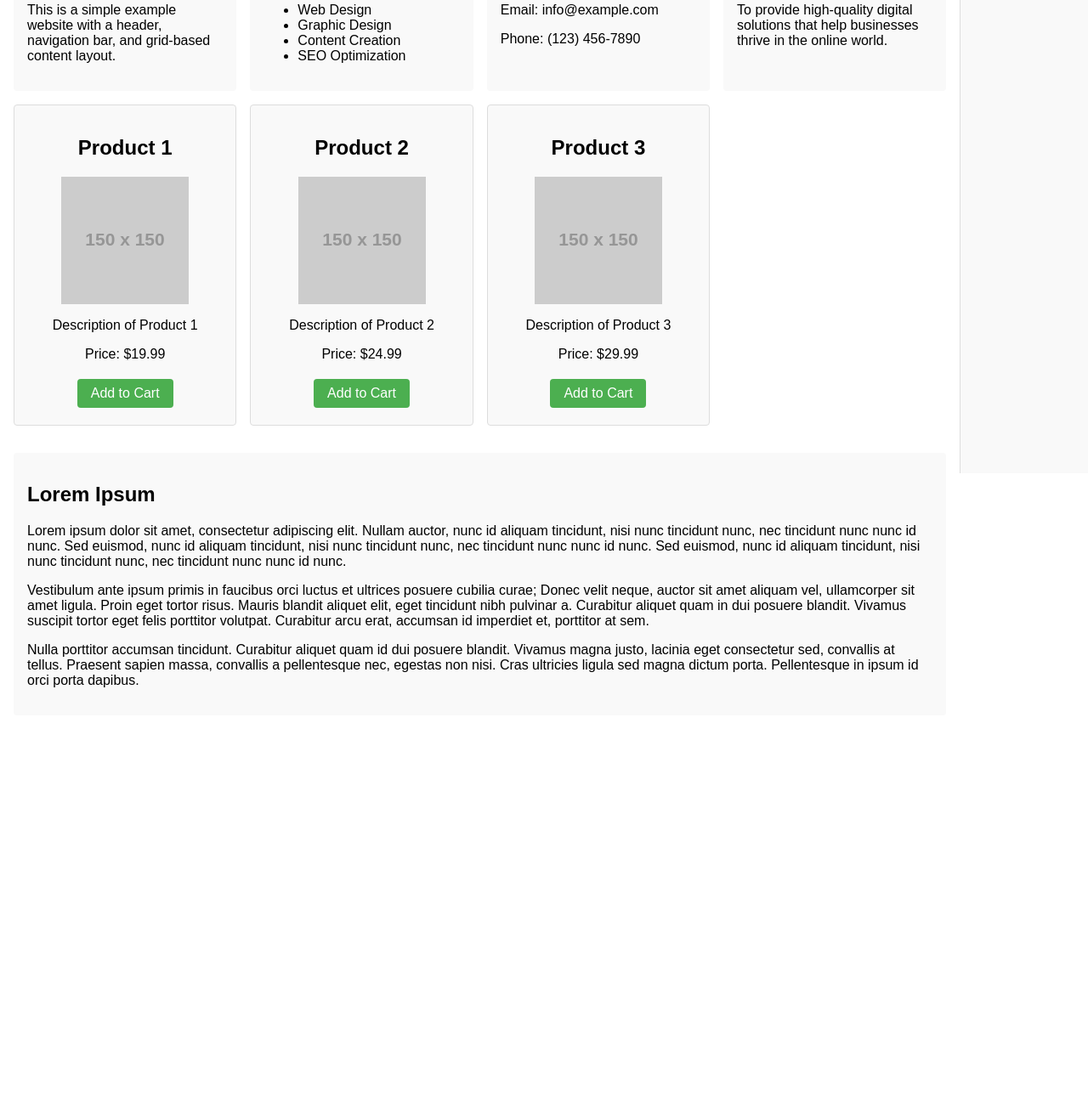
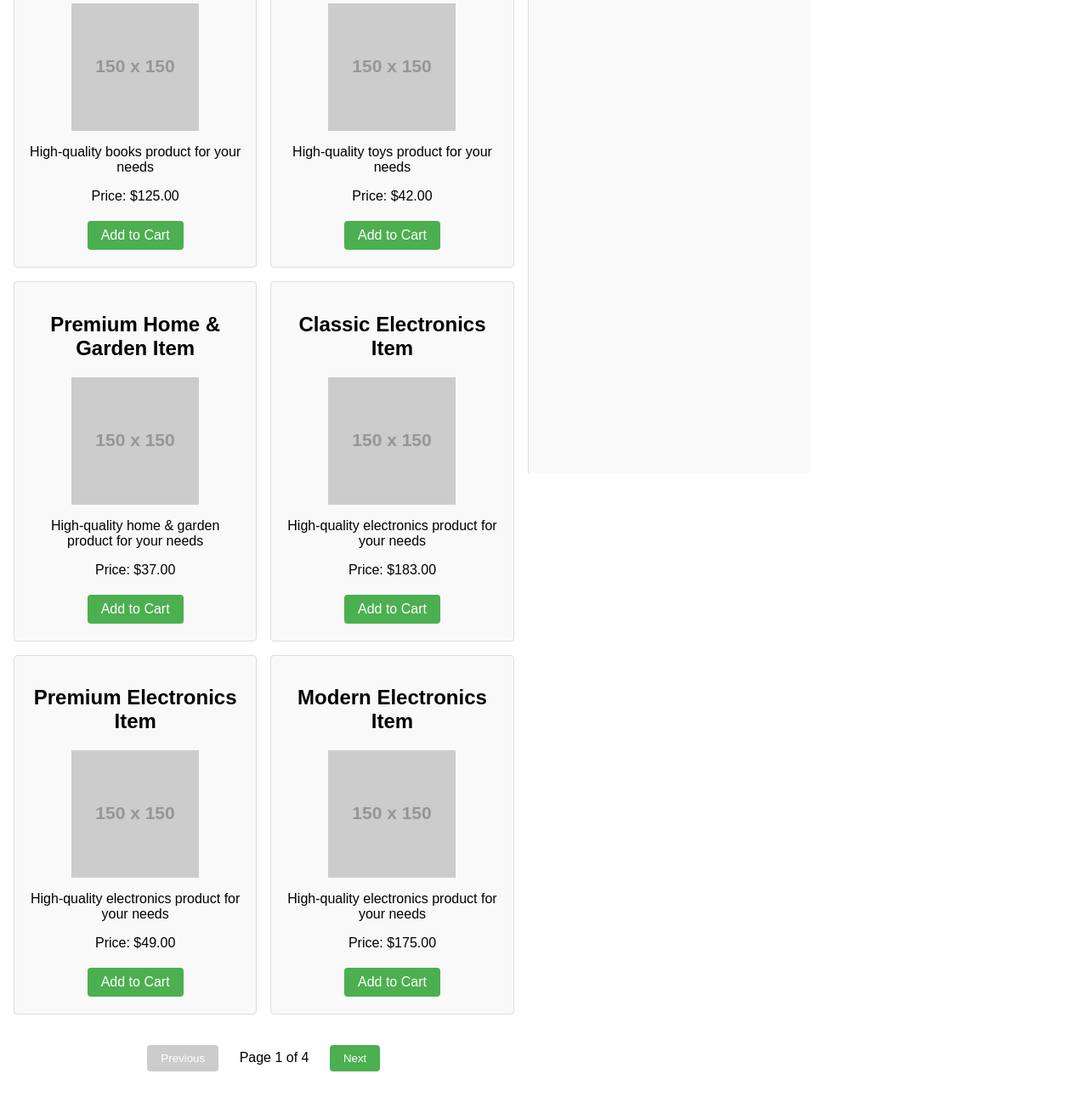
Before and after one commit to devoxi/csq-demo, a plain HTML site: page index.html in a window 1280 px wide. Shown: the part 275-1572 px from the top of the page at 85% size. Before the commit the page ends 1133 px from the top, so only its background shows below. Drawn offline with Linux system fonts and the light colour scheme; placeholder pictures from the web are drawn by us.

Commit message:
random products and pagination

```diff
--- a/index.html
+++ b/index.html
@@ -107,6 +107,33 @@
             border-bottom: 1px solid #ddd;
             padding-bottom: 10px;
         }
+        .pagination {
+            grid-column: 1 / -1;
+            text-align: center;
+            margin: 20px 0;
+        }
+        .pagination button {
+            background-color: #4CAF50;
+            color: white;
+            border: none;
+            padding: 8px 16px;
+            margin: 0 5px;
+            cursor: pointer;
+            border-radius: 4px;
+        }
+        .pagination button:disabled {
+            background-color: #cccccc;
+            cursor: not-allowed;
+        }
+        .products-section {
+            grid-column: 1 / -1;
+            display: grid;
+            grid-template-columns: repeat(auto-fit, minmax(250px, 1fr));
+            gap: 1rem;
+        }
+        #page-info {
+            margin: 0 15px;
+        }
     </style>
 </head>
 <body>
@@ -126,60 +153,13 @@
         </nav>
         <main>
             <div class="grid-container">
-                <div class="grid-item">
-                    <h2>About Us</h2>
-                    <p>This is a simple example website with a header, navigation bar, and grid-based content layout.</p>
+                <div id="products-container" class="products-section">
+                    <!-- Products will be inserted here -->
                 </div>
-                <div class="grid-item">
-                    <h2>Our Services</h2>
-                    <ul>
-                        <li>Web Design</li>
-                        <li>Graphic Design</li>
-                        <li>Content Creation</li>
-                        <li>SEO Optimization</li>
-                    </ul>
-                </div>
-                <div class="grid-item">
-                    <h2>Contact Information</h2>
-                    <p>Email: info@example.com</p>
-                    <p>Phone: (123) 456-7890</p>
-                </div>
-                <div class="grid-item">
-                    <h2>Our Mission</h2>
-                    <p>To provide high-quality digital solutions that help businesses thrive in the online world.</p>
-                </div>
-                <div class="grid-item product">
-                    <h2>Product 1</h2>
-                    <img src="https://via.placeholder.com/150" alt="Product 1">
-                    <p>Description of Product 1</p>
-                    <p>Price: $19.99</p>
-                    <button class="add-to-cart" data-id="1" data-name="Product 1" data-price="19.99">Add to Cart</button>
-                </div>
-                <div class="grid-item product">
-                    <h2>Product 2</h2>
-                    <img src="https://via.placeholder.com/150" alt="Product 2">
-                    <p>Description of Product 2</p>
-                    <p>Price: $24.99</p>
-                    <button class="add-to-cart" data-id="2" data-name="Product 2" data-price="24.99">Add to Cart</button>
-                </div>
-                <div class="grid-item product">
-                    <h2>Product 3</h2>
-                    <img src="https://via.placeholder.com/150" alt="Product 3">
-                    <p>Description of Product 3</p>
-                    <p>Price: $29.99</p>
-                    <button class="add-to-cart" data-id="3" data-name="Product 3" data-price="29.99">Add to Cart</button>
-                </div>
-                <div class="grid-item long-form-content">
-                    <h2>Lorem Ipsum</h2>
-                    <p>
-                        Lorem ipsum dolor sit amet, consectetur adipiscing elit. Nullam auctor, nunc id aliquam tincidunt, nisi nunc tincidunt nunc, nec tincidunt nunc nunc id nunc. Sed euismod, nunc id aliquam tincidunt, nisi nunc tincidunt nunc, nec tincidunt nunc nunc id nunc. Sed euismod, nunc id aliquam tincidunt, nisi nunc tincidunt nunc, nec tincidunt nunc nunc id nunc.
-                    </p>
-                    <p>
-                        Vestibulum ante ipsum primis in faucibus orci luctus et ultrices posuere cubilia curae; Donec velit neque, auctor sit amet aliquam vel, ullamcorper sit amet ligula. Proin eget tortor risus. Mauris blandit aliquet elit, eget tincidunt nibh pulvinar a. Curabitur aliquet quam in dui posuere blandit. Vivamus suscipit tortor eget felis porttitor volutpat. Curabitur arcu erat, accumsan id imperdiet et, porttitor at sem.
-                    </p>
-                    <p>
-                        Nulla porttitor accumsan tincidunt. Curabitur aliquet quam id dui posuere blandit. Vivamus magna justo, lacinia eget consectetur sed, convallis at tellus. Praesent sapien massa, convallis a pellentesque nec, egestas non nisi. Cras ultricies ligula sed magna dictum porta. Pellentesque in ipsum id orci porta dapibus.
-                    </p>
+                <div class="pagination">
+                    <button id="prev-page">Previous</button>
+                    <span id="page-info">Page 1 of 1</span>
+                    <button id="next-page">Next</button>
                 </div>
             </div>
         </main>
@@ -194,8 +174,89 @@
         let cartItems = [];
         const cartItemsElement = document.getElementById('cart-items');
         const cartTotalElement = document.getElementById('cart-total');
+        const PRODUCTS_PER_PAGE = 6;
+        let currentPage = 1;
 
-        // Load cart items from localStorage
+        // Product generation and management
+        function generateRandomProducts() {
+            const categories = ['Electronics', 'Books', 'Clothing', 'Home & Garden', 'Toys'];
+            const adjectives = ['Premium', 'Deluxe', 'Essential', 'Classic', 'Modern'];
+            const products = [];
+
+            for (let i = 1; i <= 24; i++) {
+                const category = categories[Math.floor(Math.random() * categories.length)];
+                const adjective = adjectives[Math.floor(Math.random() * adjectives.length)];
+                const basePrice = Math.floor(Math.random() * 190) + 10; // Random price between 10 and 200
+
+                products.push({
+                    id: i.toString(),
+                    name: `${adjective} ${category} Item`,
+                    price: basePrice.toFixed(2),
+                    description: `High-quality ${category.toLowerCase()} product for your needs`,
+                    image: `https://via.placeholder.com/150?text=${category}`
+                });
+            }
+            return products;
+        }
+
+        function loadOrGenerateProducts() {
+            let products = JSON.parse(localStorage.getItem('products'));
+            if (!products) {
+                products = generateRandomProducts();
+                localStorage.setItem('products', JSON.stringify(products));
+            }
+            return products;
+        }
+
+        function displayProducts(products, page) {
+            const productsContainer = document.getElementById('products-container');
+            productsContainer.innerHTML = '';
+
+            const start = (page - 1) * PRODUCTS_PER_PAGE;
+            const end = start + PRODUCTS_PER_PAGE;
+            const paginatedProducts = products.slice(start, end);
+
+            paginatedProducts.forEach(product => {
+                const productElement = document.createElement('div');
+                productElement.className = 'grid-item product';
+                productElement.innerHTML = `
+                    <h2>${product.name}</h2>
+                    <img src="${product.image}" alt="${product.name}">
+                    <p>${product.description}</p>
+                    <p>Price: $${product.price}</p>
+                    <button class="add-to-cart"
+                        data-id="${product.id}"
+                        data-name="${product.name}"
+                        data-price="${product.price}">Add to Cart</button>
+                `;
+                productsContainer.appendChild(productElement);
+            });
+
+            // Update pagination controls
+            const totalPages = Math.ceil(products.length / PRODUCTS_PER_PAGE);
+            document.getElementById('page-info').textContent = `Page ${page} of ${totalPages}`;
+            document.getElementById('prev-page').disabled = page === 1;
+            document.getElementById('next-page').disabled = page === totalPages;
+        }
+
+        // Pagination event listeners
+        document.getElementById('prev-page').addEventListener('click', () => {
+            if (currentPage > 1) {
+                currentPage--;
+                displayProducts(loadOrGenerateProducts(), currentPage);
+            }
+        });
+
+        document.getElementById('next-page').addEventListener('click', () => {
+            const products = loadOrGenerateProducts();
+            const totalPages = Math.ceil(products.length / PRODUCTS_PER_PAGE);
+            if (currentPage < totalPages) {
+                currentPage++;
+                displayProducts(products, currentPage);
+            }
+        });
+
+        // Cart functionality
         function loadCart() {
             const savedCart = localStorage.getItem('cart');
             if (savedCart) {
@@ -252,8 +313,12 @@
             }
         });
 
-        // Load cart when page loads
-        loadCart();
+        // Initialize the page
+        document.addEventListener('DOMContentLoaded', () => {
+            const products = loadOrGenerateProducts();
+            displayProducts(products, currentPage);
+            loadCart();
+        });
     </script>
 </body>
 </html>
```
